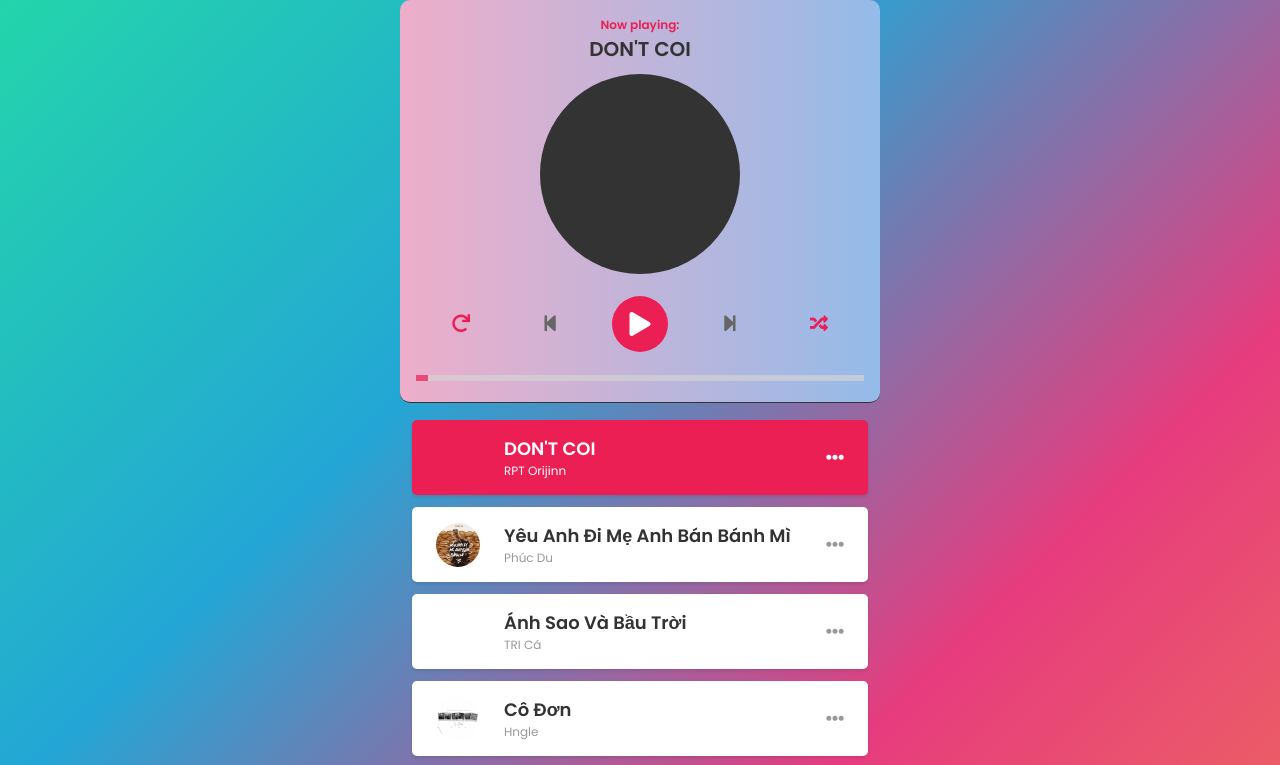
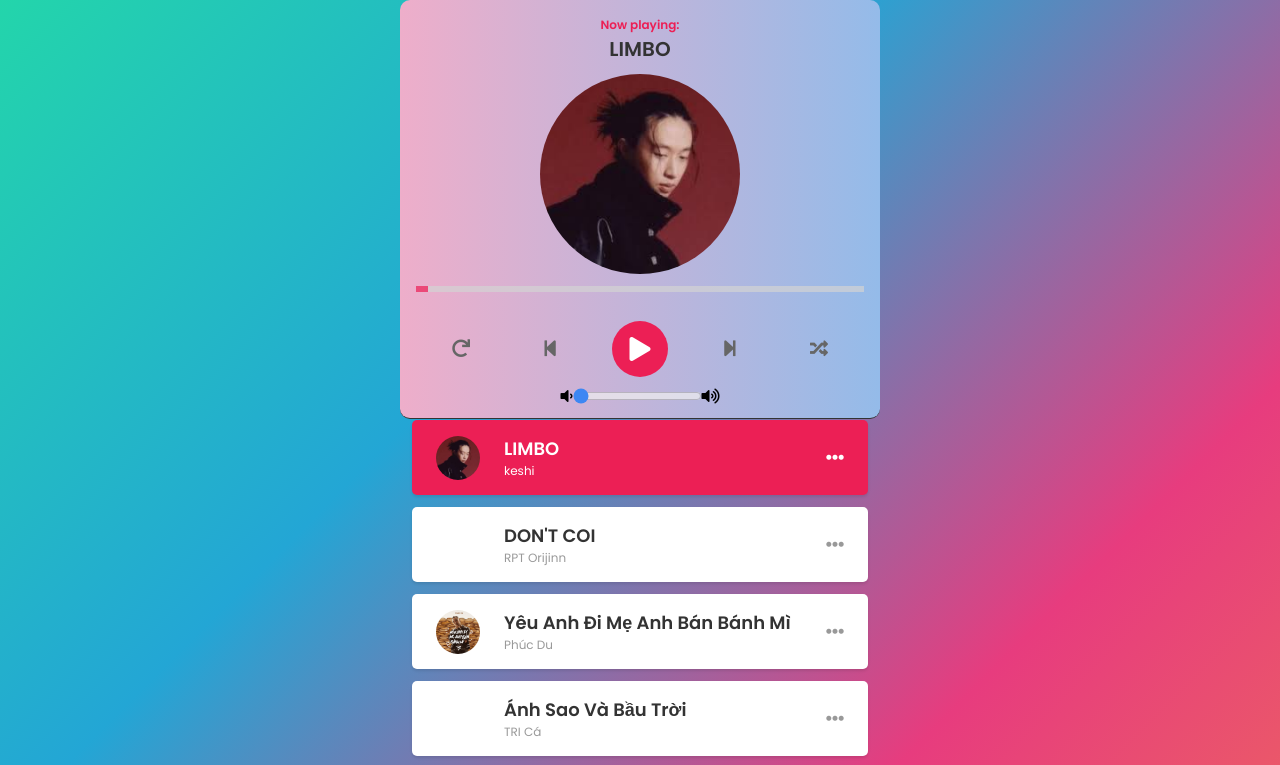
Before and after one commit to nggiaphung/music, a plain HTML site: page index.html in a window 1280 px wide. Shown: the top 765 px of the page. Drawn offline with Linux system fonts and the light colour scheme.

Commit message:
Update ctrol-volume

```diff
--- a/assets/css/main.css
+++ b/assets/css/main.css
@@ -109,15 +109,16 @@
     background-color: var(--primary-color);
   }
 
-  .progress {
+  .progress, .progress-volume {
     width: 100%;
-    -webkit-appearance: none;
-    height: 6px;
     background: #d3d3d3;
     outline: none;
     opacity: 0.7;
     -webkit-transition: 0.2s;
     transition: opacity 0.2s;
+  }
+  .progress {
+    -webkit-appearance: none;
   }
 
   .progress::-webkit-slider-thumb {
@@ -127,6 +128,11 @@
     height: 6px;
     background-color: var(--primary-color);
     cursor: pointer;
+  }
+
+  .crtl-volume{
+    display: flex;
+    justify-self: center;
   }
 
   /* PLAYLIST */
--- a/index.html
+++ b/index.html
@@ -27,6 +27,7 @@
           </div>
 
           <!-- Control -->
+          <input id="progress" class="progress" type="range" value="0" step="1" min="0" max="100">
           <div class="control">
             <div class="btn btn-repeat">
               <i class="fas fa-redo"></i>
@@ -46,9 +47,14 @@
             </div>
           </div>
 
-          <input id="progress" class="progress" type="range" value="0" step="1" min="0" max="100">
+          <div class="crtl-volume">
+            <i class="fas fa-volume-down"></i>
+            <input id="volume" class="progress-volume" type="range" value="0.0" step="0.1" min="0.0" max="1.0">
+            <i class="fas fa-volume-up"></i>
+          </div>
 
           <audio id="audio" src=""></audio>
+
         </div>
 
         <!-- Playlist -->
--- a/js/main.js
+++ b/js/main.js
@@ -16,14 +16,19 @@ const nextBtn = $('.btn-next')
 const randomBtn = $('.btn-random')
 const repeatBtn = $('.btn-repeat')
 const playlist = $('.playlist')
+const volume = $('#volume')
 
 const app = {
     currentIndex: 0,
     isPlaying: false,
-    isRandom: false,
-    isRepeat: false,
-    config: JSON.parse(localStorage.getItem(PLAYER_STORAGE_KEY)) || {},
+
     songs: [
+                {
+                    name: 'LIMBO',
+                    singer: 'keshi',
+                    path: './assets/music/song9.mp3',
+                    image: './assets/img/img9.png',
+                },
                 {
                     name: 'DON\'T COI',
                     singer: 'RPT Orijinn',
@@ -72,11 +77,9 @@ const app = {
                     path: './assets/music/song8.mp3',
                     image: './assets/img/img8.png',
                 },
+
             ],
-    setConfig: function(key,value){
-        this.config[key] = value;
-        localStorage.setItem(PLAYER_STORAGE_KEY, JSON.stringify(this.config))
-    },
+
     render: function(){
         const htmls = this.songs.map((song,index) => {
             return `
@@ -105,6 +108,7 @@ const app = {
     },
 
     handleEvenst: function(){
+        audio.volume = 0.0
         const cdWidth = cd.offsetWidth
 
         // Xử lý CD quay / dừng
@@ -155,6 +159,12 @@ const app = {
                 progress.value = progressPercent
             }
         }
+
+        // Khi âm lượng bài hát thay đổi
+        volume.addEventListener("input", function() {
+            audio.volume = volume.value;
+        });
+
 
         // Xử lý khi tua song
         progress.onchange = function(e){
@@ -245,11 +255,6 @@ const app = {
         audio.src = this.currentSong.path
     },
 
-    loadConfig: function(){
-        this.isRandom = this.config.isRandom
-        this.isRepeat = this.config.isRepeat
-    },
-
     prevSong: function(){
         this.currentIndex--
         if(this.currentIndex < 0){
@@ -277,8 +282,6 @@ const app = {
     },
 
     start: function(){
-        // Gán cấu hình từ config vào Object
-        this.loadConfig()
 
         // Định nghĩa các thuộc tính cho object
         this.defineProperties()
@@ -291,10 +294,6 @@ const app = {
 
         //Render playlist
         this.render()
-
-        // Hiện thị trạng thái ban đầu của Button Repeat & Random
-        randomBtn.classList.toggle('active', app.isRandom)
-        repeatBtn.classList.toggle('active', app.isRepeat)
     }
 }
 
```
Also changed, not shown: assets/img/img9.png (added), 1 other file.
